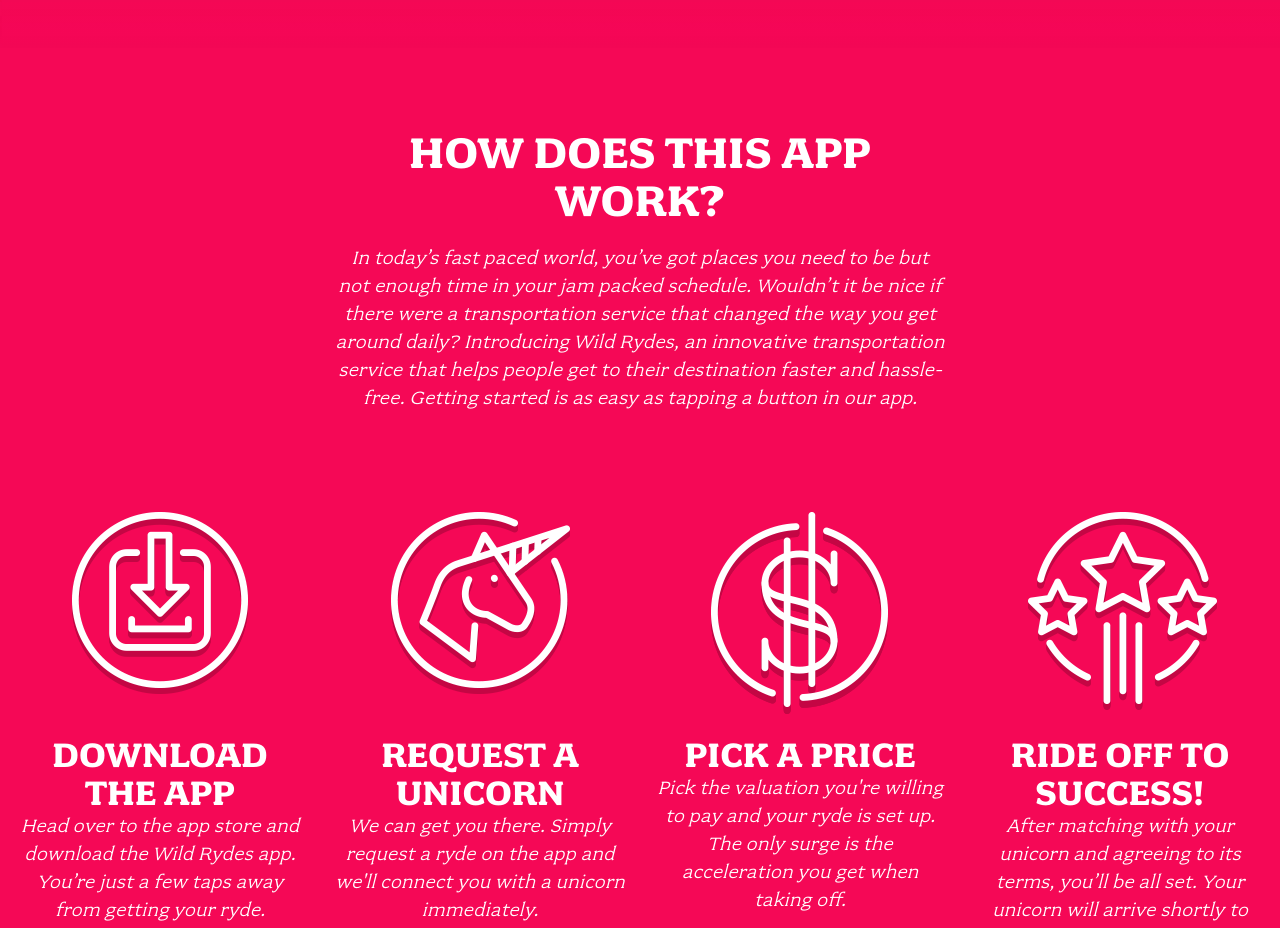
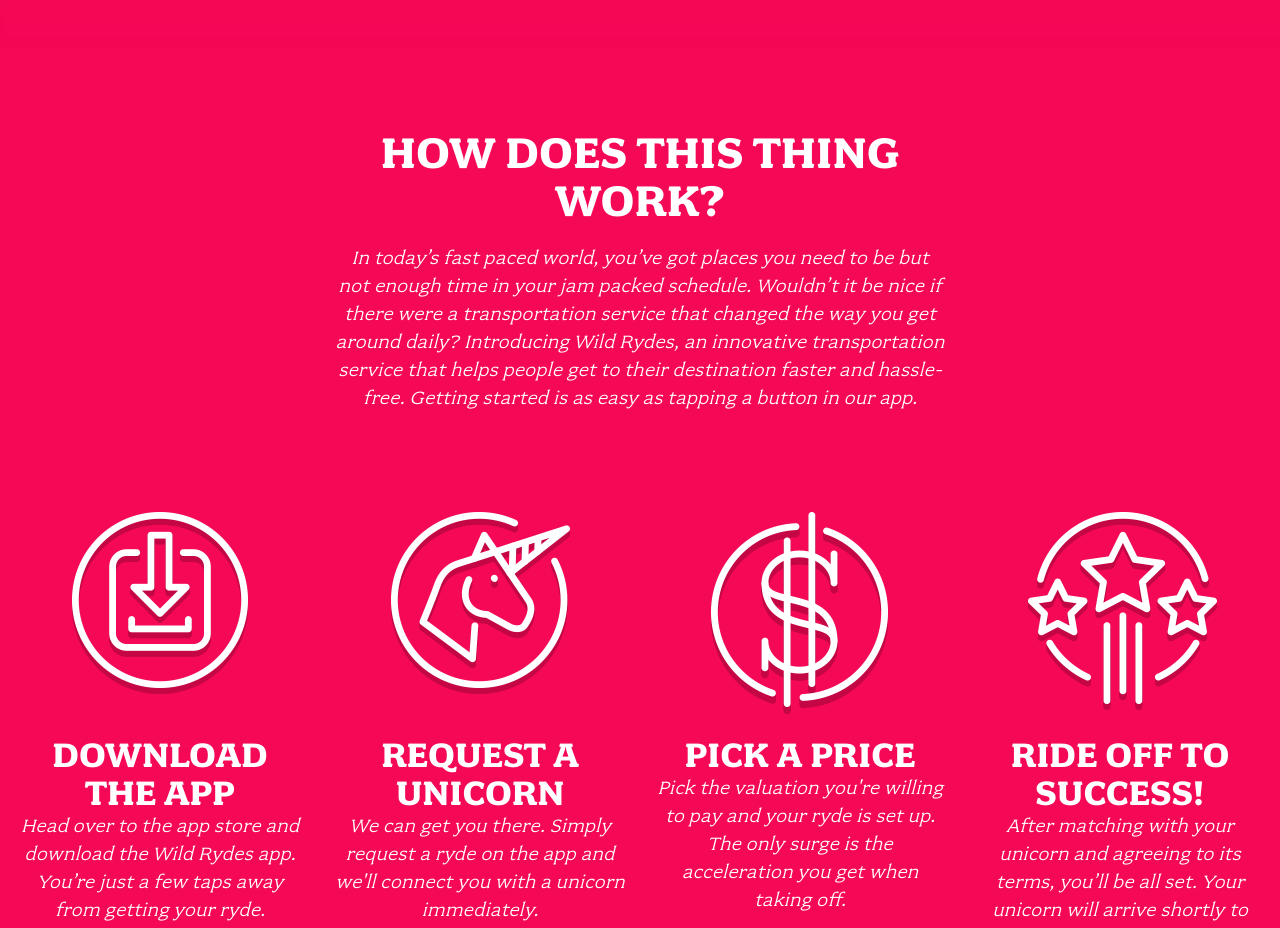
Before and after one commit to nsatish94/wildrydes-site, a plain HTML site: page index.html in a window 1280 px wide. Shown: the part 900-1828 px from the top of the page. Drawn offline with Linux system fonts and the light colour scheme.

Commit message:
Update index.html

```diff
--- a/index.html
+++ b/index.html
@@ -30,7 +30,7 @@
 
   <section class="home-about">
     <div class="row column large-9 xlarge-6 xxlarge-4">
-      <h2 class="section-title">How Does This APP Work?</h2>
+      <h2 class="section-title">How Does This thing Work?</h2>
       <p class="content">
         In today’s fast paced world, you’ve got places you need to be but not enough time in your jam packed schedule. Wouldn’t it be nice if there were a transportation service that changed the way you get around daily? Introducing Wild Rydes, an innovative transportation service that helps people get to their destination faster and hassle-free. Getting started is as easy as tapping a button in our app.
       </p>
```
